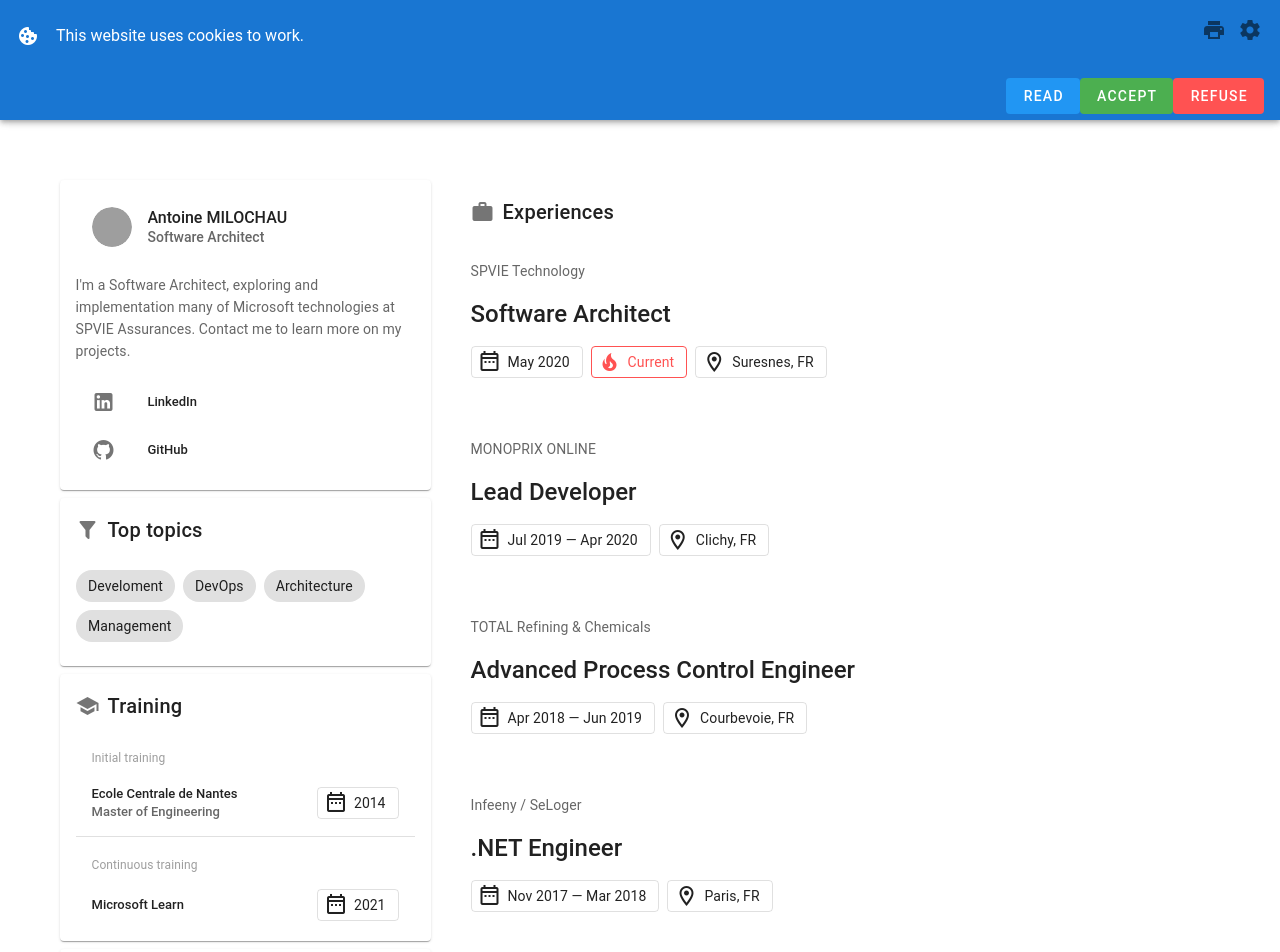
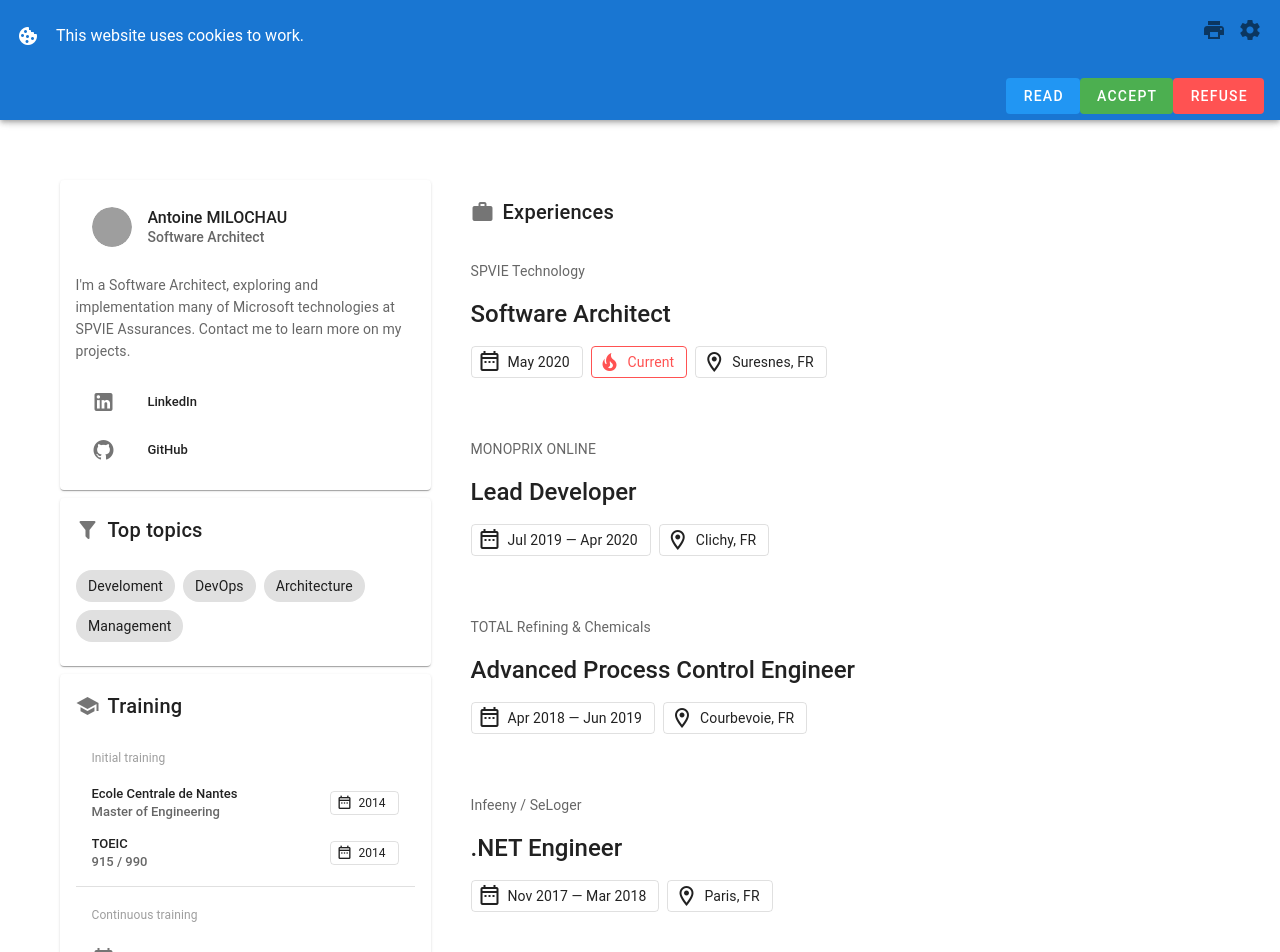
Before and after one commit to amilochau/cv, a Vue app: page /en/ in a window 1280 px wide. Shown: the top 952 px of the page. Built offline with nearby package versions, Linux system fonts and the light colour scheme; grey boxes are pictures that could not be loaded; a small style sheet from the web is missing.

Commit message:
Improve training section with toeic and lifeguard at work (#56)

```diff
--- a/src/components/ListItems.vue
+++ b/src/components/ListItems.vue
@@ -62,15 +62,27 @@
               <v-list-item-title>{{ list.disableTranslation ? subItem.title.text : $t(subItem.title.text) }}</v-list-item-title>
               <v-list-item-subtitle v-if="subItem.subtitle">{{ list.disableTranslation ? subItem.subtitle.text : $t(subItem.subtitle.text) }}</v-list-item-subtitle>
             </v-list-item-content>
+            <v-list-item-action
+              v-if="subItem.badge"
+              class="ml-2">
+              <v-icon v-if="!subItem.badge.text">
+                {{ subItem.badge.icon }}
+              </v-icon>
               <v-chip
-              v-if="subItem.badge"
+                v-else
                 :color="subItem.badge.color"
                 :label="subItem.badge.label"
                 :outlined="subItem.badge.outlined"
                 :small="subItem.badge.small">
-              <v-icon v-if="subItem.badge.icon" left>{{ subItem.badge.icon }}</v-icon>
+                <v-icon
+                  v-if="subItem.badge.icon"
+                  :small="subItem.badge.small"
+                  left>
+                  {{ subItem.badge.icon }}
+                </v-icon>
                 {{ list.disableTranslation ? subItem.badge.text : $t(subItem.badge.text) }}
               </v-chip>
+            </v-list-item-action>
           </v-list-item>
         </template>
       </v-list-group>
@@ -117,15 +129,27 @@
           <v-list-item-title class="multi-line">{{ list.disableTranslation ? item.title.text : $t(item.title.text) }}</v-list-item-title>
           <v-list-item-subtitle v-if="item.subtitle" class="multi-line">{{ list.disableTranslation ? item.subtitle.text : $t(item.subtitle.text) }}</v-list-item-subtitle>
         </v-list-item-content>
+        <v-list-item-action
+          v-if="item.badge"
+          class="ml-2">
+          <v-icon v-if="!item.badge.text">
+            {{ item.badge.icon }}
+          </v-icon>
           <v-chip
-          v-if="item.badge"
+            v-else
             :color="item.badge.color"
             :label="item.badge.label"
             :outlined="item.badge.outlined"
             :small="item.badge.small">
-          <v-icon v-if="item.badge.icon" left>{{ item.badge.icon }}</v-icon>
+            <v-icon
+              v-if="item.badge.icon"
+              :small="item.badge.small"
+              left>
+              {{ item.badge.icon }}
+            </v-icon>
             {{ list.disableTranslation ? item.badge.text : $t(item.badge.text) }}
           </v-chip>
+        </v-list-item-action>
       </v-list-item>
     </template>
     <slot/>
--- a/src/data/resume/en.json
+++ b/src/data/resume/en.json
@@ -53,7 +53,7 @@
           {
             "title": { "text": "Trips maps" },
             "icon": "mdi-map-marker-outline",
-            "badge": { "text": "WIP", "color": "info" },
+            "badge": { "text": "WIP", "color": "info", "small": true },
             "action": { "href": "https://trips.milochau.com" }
           },
           {
@@ -64,7 +64,7 @@
           {
             "title": { "text": "CV" },
             "icon": "mdi-card-account-details-outline",
-            "badge": { "text": "WIP", "color": "info" },
+            "badge": { "text": "WIP", "color": "info", "small": true },
             "action": { "href": "https://cv.milochau.com" }
           },
           {
@@ -84,13 +84,13 @@
           {
             "title": { "text": "NuGet - MilNet" },
             "icon": "mdi-dot-net",
-            "badge": { "text": "Deprecated", "color": "warning" },
+            "badge": { "text": "Deprecated", "color": "warning", "small": true },
             "action": { "href": "https://www.nuget.org/packages?q=MilNet.*" }
           },
           {
             "title": { "text": "npm - milnode" },
             "icon": "mdi-nodejs",
-            "badge": { "text": "Deprecated", "color": "warning" },
+            "badge": { "text": "Deprecated", "color": "warning", "small": true },
             "action": { "href": "https://www.npmjs.com/package/milnode" }
           }
         ]
@@ -101,7 +101,7 @@
           {
             "title": { "text": "Vision" },
             "icon": "mdi-television-ambient-light",
-            "badge": { "text": "WIP", "color": "info" }
+            "badge": { "text": "WIP", "color": "info", "small": true }
           },
           {
             "title": { "text": "Roadmap" },
@@ -111,7 +111,7 @@
           {
             "title": { "text": "Architecture" },
             "icon": "mdi-sitemap-outline",
-            "badge": { "text": "WIP", "color": "info" }
+            "badge": { "text": "WIP", "color": "info", "small": true }
           }
         ]
       }
@@ -203,7 +203,12 @@
       {
         "title": { "text": "Ecole Centrale de Nantes" },
         "subtitle": { "text": "Master of Engineering" },
-        "badge": { "text": "2014", "label": true, "outlined": true, "icon": "mdi-calendar-range-outline" }
+        "badge": { "text": "2014", "label": true, "outlined": true, "icon": "mdi-calendar-range-outline", "small": true }
+      },
+      {
+        "title": { "text": "TOEIC" },
+        "subtitle": { "text": "915 / 990" },
+        "badge": { "text": "2014", "label": true, "outlined": true, "icon": "mdi-calendar-range-outline", "small": true }
       },
       {
         "divider": true
@@ -213,8 +218,12 @@
       },
       {
         "title": { "text": "Microsoft Learn" },
-        "badge": { "text": "2021", "label": true, "outlined": true, "icon": "mdi-calendar-range-outline" },
+        "icon": "mdi-calendar-range-outline",
         "action": { "href": "https://docs.microsoft.com/en-us/users/amilochau" }
+      },
+      {
+        "title": { "text": "Lifeguard at work" },
+        "icon": "mdi-lifebuoy"
       }
     ]
   },
--- a/src/data/resume/fr.json
+++ b/src/data/resume/fr.json
@@ -53,7 +53,7 @@
           {
             "title": { "text": "Carte de voyages" },
             "icon": "mdi-map-marker-outline",
-            "badge": { "text": "WIP", "color": "info" },
+            "badge": { "text": "WIP", "color": "info", "small": true },
             "action": { "href": "https://trips.milochau.com" }
           },
           {
@@ -64,7 +64,7 @@
           {
             "title": { "text": "CV" },
             "icon": "mdi-card-account-details-outline",
-            "badge": { "text": "WIP", "color": "info" },
+            "badge": { "text": "WIP", "color": "info", "small": true },
             "action": { "href": "https://cv.milochau.com" }
           },
           {
@@ -84,13 +84,13 @@
           {
             "title": { "text": "NuGet - MilNet" },
             "icon": "mdi-dot-net",
-            "badge": { "text": "Déprécié", "color": "warning" },
+            "badge": { "text": "Déprécié", "color": "warning", "small": true },
             "action": { "href": "https://www.nuget.org/packages?q=MilNet.*" }
           },
           {
             "title": { "text": "npm - milnode" },
             "icon": "mdi-nodejs",
-            "badge": { "text": "Déprécié", "color": "warning" },
+            "badge": { "text": "Déprécié", "color": "warning", "small": true },
             "action": { "href": "https://www.npmjs.com/package/milnode" }
           }
         ]
@@ -101,7 +101,7 @@
           {
             "title": { "text": "Vision" },
             "icon": "mdi-television-ambient-light",
-            "badge": { "text": "WIP", "color": "info" }
+            "badge": { "text": "WIP", "color": "info", "small": true }
           },
           {
             "title": { "text": "Roadmap" },
@@ -111,7 +111,7 @@
           {
             "title": { "text": "Architecture" },
             "icon": "mdi-sitemap-outline",
-            "badge": { "text": "WIP", "color": "info" }
+            "badge": { "text": "WIP", "color": "info", "small": true }
           }
         ]
       }
@@ -234,7 +234,12 @@
       {
         "title": { "text": "Ecole Centrale de Nantes" },
         "subtitle": { "text": "Diplôme d'Ingénieur généraliste" },
-        "badge": { "text": "2014", "label": true, "outlined": true, "icon": "mdi-calendar-range-outline" }
+        "badge": { "text": "2014", "label": true, "outlined": true, "icon": "mdi-calendar-range-outline", "small": true }
+      },
+      {
+        "title": { "text": "TOEIC" },
+        "subtitle": { "text": "915 / 990" },
+        "badge": { "text": "2014", "label": true, "outlined": true, "icon": "mdi-calendar-range-outline", "small": true }
       },
       {
         "divider": true
@@ -244,8 +249,12 @@
       },
       {
         "title": { "text": "Microsoft Learn" },
-        "badge": { "text": "2021", "label": true, "outlined": true, "icon": "mdi-calendar-range-outline" },
+        "icon": "mdi-microsoft-azure",
         "action": { "href": "https://docs.microsoft.com/fr-fr/users/amilochau" }
+      },
+      {
+        "title": { "text": "Sauveteur Secouriste au Travail" },
+        "icon": "mdi-lifebuoy"
       }
     ]
   },
```
Lines whose indentation alone changed are shown as unchanged.
